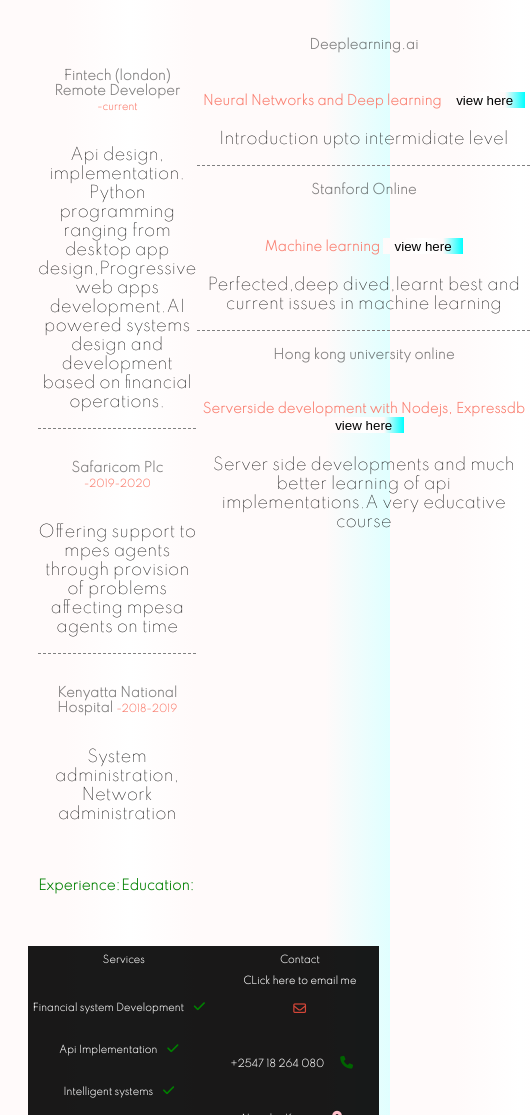
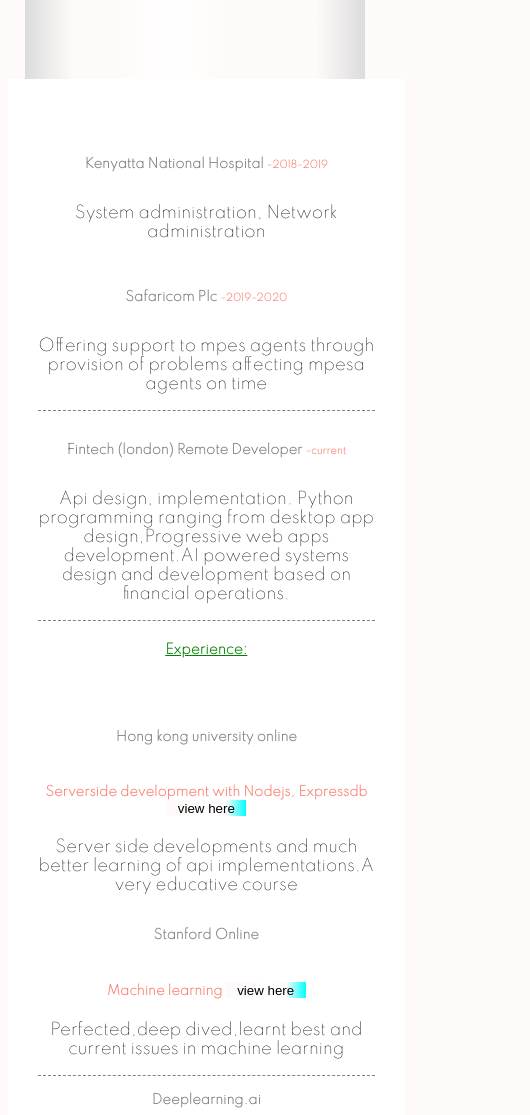
Before and after one commit to alerti/alerti.github.io, a plain HTML site: page index.html in a window 390 px wide. Shown: the part 492-1607 px from the top of the page, 530 px wide, since content can reach past the window. Drawn offline with Linux system fonts and the light colour scheme.

Commit message:
seventh commit

```diff
--- a/_mobile.scss
+++ b/_mobile.scss
@@ -1,8 +1,6 @@
-@media(max-width:700px){
+@media only screen and (max-width: 700px){
     //text
-   body{
-       width:100%;
-   }
+
     //nav
     .nav-bar{
         width:100%;
@@ -10,15 +8,9 @@
     }
     .container{
         width:100%;
-        padding:none;
+        padding:2px;
         margin:none;
-        grid-template-columns: 1fr;
-    }
-    .about-container{
-        width:100vh;
-        grid-template-rows:1fr;
-        padding: none;
-        margin: none;
+        grid-template-columns: 'about' 'about';
     }
     .primary-text,.primary-text2{
         font-size: 0.8rem;
@@ -48,34 +40,18 @@
     .profit{
         display:none;
     }
-    .about-exp { grid-area: about-exp; }
-    .about-edu{ grid-area: about-edu; }
     .about-container{
-        display: grid;
-        grid-template-areas: 'about-exp about-exp' 'about-edu about-edu';
-        width:100%;
-        margin:none;
-        padding: none;
-    }
-    .about-exp{
-     width:100%;
-     padding: none;
-    float:left
-    }
-    .header-sub-title{
-        font-size: 0.2rem;
-        box-sizing: border-box;
-
-
-    }
-    .about-edu,.about-exp{
-        width:100%;
-    }
-    .primary-text-titles{
-
-    }
-    .same{
-        width:100%;
-        float:left;
-    }
+  display:grid;
+  grid-template-areas:1fr;
+  width:90%;
+  background: #fff;
+  margin-right:5%;
+  margin-left:5%;
+  grid-gap:1px;
+  text-align: center;
+  padding: 30px;
+  :last-child{
+    border-bottom: none;
+  }
 }
+}
--- a/index.html
+++ b/index.html
@@ -55,48 +55,53 @@
 
 <!--end of about-->
 <!--bio-->
+<section class="about">
 <div class="about-container secondary">
-    <h5 class="primary-text-titles">Experience:</h5>
     <div class="about-exp m-1">
-
+        <div class="same">
+            <h5 class="primary-text-titles">Experience:</h5>
+        </div>
         <div class="same">
             <h4 class="primary-text p-1 m-1">Fintech (london) Remote Developer <span class="primary-text3">-current</span>
             </h4>
-            <p>Api design, implementation. Python programming ranging from desktop app design,Progressive web apps
+            <p class="explanation">Api design, implementation. Python programming ranging from desktop app design,Progressive web apps
                 development.AI powered systems design and development based on financial operations.
             </p>
         </div>
         <div class="same">
             <h4 class="primary-text p-1 m-1">Safaricom Plc <span class="primary-text3">-2019-2020</span></h4>
-            <p>Offering support to mpes agents through provision of problems affecting mpesa agents on time</p>
+            <p class="explanation">Offering support to mpes agents through provision of problems affecting mpesa agents on time</p>
         </div>
         <div class="same">
             <h4 class="primary-text p-1 m-1">Kenyatta National Hospital <span class="primary-text3">-2018-2019</span></h4>
-            <p>System administration, Network administration</p>
+            <p class="explanation">System administration, Network administration</p>
         </div>
     </div>
-<h5 class="primary-text-titles">Education:</h5>
-    <div class="about-edu m1">
+    <div class="about-edu m-1">
+        <div class="same">
+            <h5 class="primary-text-titles">Education:</h5>
+        </div>
         <div class="same">
             <h4 class="primary-text ">Deeplearning.ai</h4>
             <h5 class="primary-text2 "><p class="tooltiptext">https://www.coursera.org/account/accomplishments/verify/4N4KT57ZWHR9</p>
 Neural Networks and Deep learning <a href="https://www.coursera.org/account/accomplishments/verify/4N4KT57ZWHR9"><button class="cert">view here</button></a>
             </h5>
-            <p>Introduction upto intermidiate level</p>
+            <p class="explanation">Introduction upto intermidiate level</p>
         </div>
         <div class="same">
             <h4 class="primary-text ">Stanford Online</h4>
             <h5 class="primary-text2 "><p class="tooltiptext">https://www.coursera.org/account/accomplishments/verify/37MCT8KG8R9P</p>Machine learning <a href="https://www.coursera.org/account/accomplishments/verify/37MCT8KG8R9P"><button class="cert">view here</button></a></h5>
-            <p>Perfected,deep dived,learnt best and current issues in machine learning</p>
+            <p class="explanation">Perfected,deep dived,learnt best and current issues in machine learning</p>
         </div>
         <div class="same">
             <h4 class="primary-text ">Hong kong university online</h4>
             <h5 class="primary-text2 "><p class="tooltiptext">https://www.coursera.org/account/accomplishments/verify/M56U2ZCRARQ3</p>Serverside development with Nodejs, Expressdb  <a href="https://www.coursera.org/account/accomplishments/verify/M56U2ZCRARQ3"><button class="cert">view here</button></a></h5>
-            <p>Server side developments and much better learning of api implementations.A very educative course</p>
+            <p class="explanation">Server side developments and much better learning of api implementations.A very educative course</p>
         </div>
     </div>
 
 </div>
+</section>
 <!--end of bio-->
 <!--footer-->
 <section class="footer">
@@ -107,7 +112,7 @@
     <p class="footer-text">Progressive web apps<i class="fa fa-check" aria-hidden="true"></i></p>
     <p class="footer-text">ChatBots<i class="fa fa-check" aria-hidden="true"></i> </p></div>
     </div>
-    <div class="footer-div2"><p class="footer-text">Contact</p>
+    <div class="footer-div2"><p class="footer-text">Contacts</p>
     <div class="icons">
         <p class="footer-text"><a href="mailto:mukunzialex47.com">CLick here to email me</a><i class="fa fa-envelope-o" aria-hidden="true"></i></p>
         <p class="footer-text">+2547 18 264 080<i class="fa fa-phone" aria-hidden="true"></i></p>
--- a/styles.scss
+++ b/styles.scss
@@ -13,10 +13,11 @@
 $primary-text:rgba(100,100,100,0.7);
 $mainfont:rgba(0,0,0,0.5);
 $font:'Spartan', sans-serif;
+$backgroun-default:linear-gradient(to right,gainsboro,snow,snow,white,snow,snow,snow,gainsboro);
 
 body{
     text-align: center;
-    background:linear-gradient(to right,snow,snow,white,snow,snow,snow,lightcyan);
+    background:snow;
 }
 .title-text{
   font:$font;
@@ -34,6 +35,8 @@
   padding:0,08rem 0,08rem 0,08rem 0,08rem;
   color:green;
   font-family:$font;
+  font-stretch:semi-expanded;
+  text-decoration: underline;
 }
 .primary-text2{
     font-weight: 900;
@@ -79,7 +82,7 @@
 }
 .container{
     width:90%;
-    height:50vh;
+    height:60vh;
     margin:auto;
     display:grid;
     grid-template-areas:
@@ -87,7 +90,7 @@
     'second-div second-div second-div second-div second-div second-div'
     'third-div third-div third-div third-div third-div third-div';
     grid-gap:2px;
-    background:rgba(0,0,0, 0.1);
+    background:$backgroun-default;
     font:$font;
 
     .first-div{
@@ -166,16 +169,24 @@
 }
 .about-container{
   display:grid;
-  grid-template-areas: 'about-exp about-exp about-exp about-edu about-edu about-edu';
+  grid-template-areas:'about';
   width:90%;
+  background: #fff;
   margin:auto;
-  grid-auto-flow: false;
   grid-gap:1px;
   text-align: center;
   padding: 30px;
   :last-child{
     border-bottom: none;
   }
+}
+.about{
+  width:100%;
+  margin: auto;
+}
+.about-exp,.about-edu{
+  display:flex;
+  flex-direction:column-reverse;
 }
 .about-edu > div,.about-exp > div{
   z-index:999px;
@@ -185,6 +196,9 @@
 .about-edu > p,.about-exp > p{
   font-size:0.4rem;
   color:green;
+}
+.about-edu >div:first-child,.about-exp > div:first-child{
+  border-bottom: none;
 }
 .primary-text2 .tooltiptext {
   visibility: hidden;
@@ -251,7 +265,7 @@
   display: grid;
   grid-gap:1px;
   height:50vh;
-  grid-template-areas: 'footer-div1 footer-div1' 'footer-div2 footer-div2 ';
+  grid-template-areas: 'footer-div1 footer-div1' 'footer-div2 footer-div2';
 }
 .footer-div1,.footer-div2,.footer-div3{
   border-bottom:1px solid gainsboro;
```
Also changed, not shown: styles.css, 1 other file.
